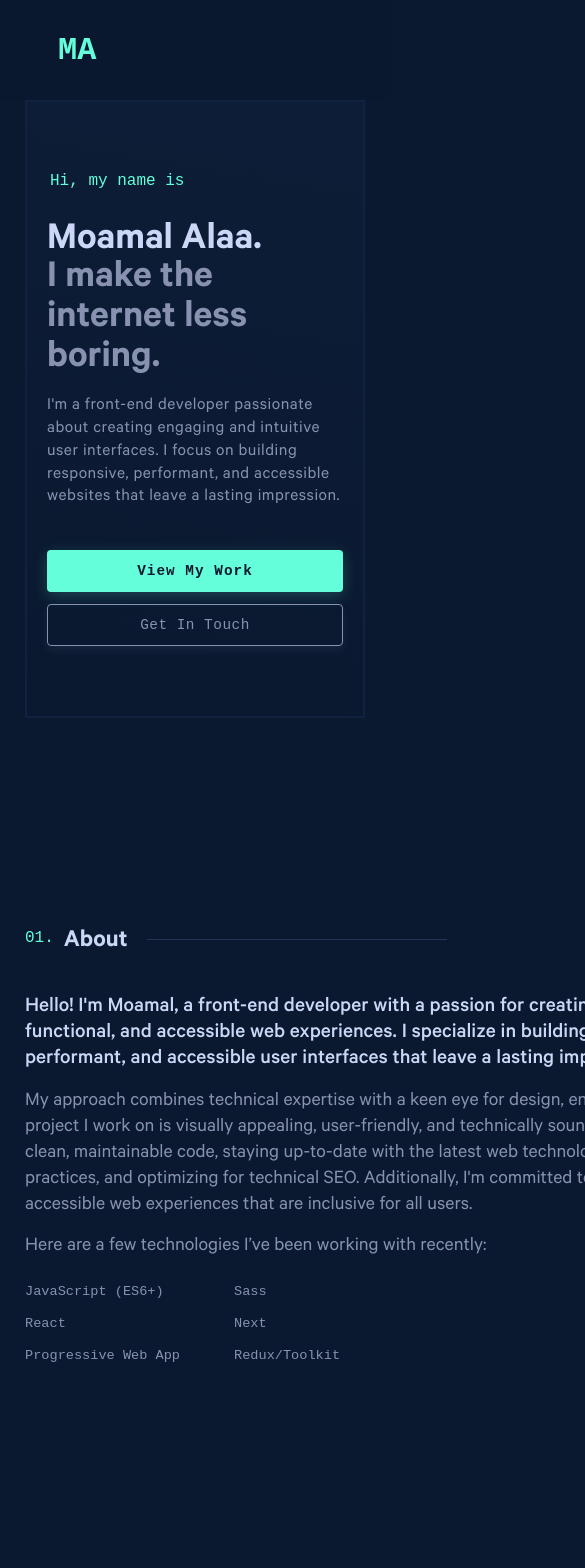
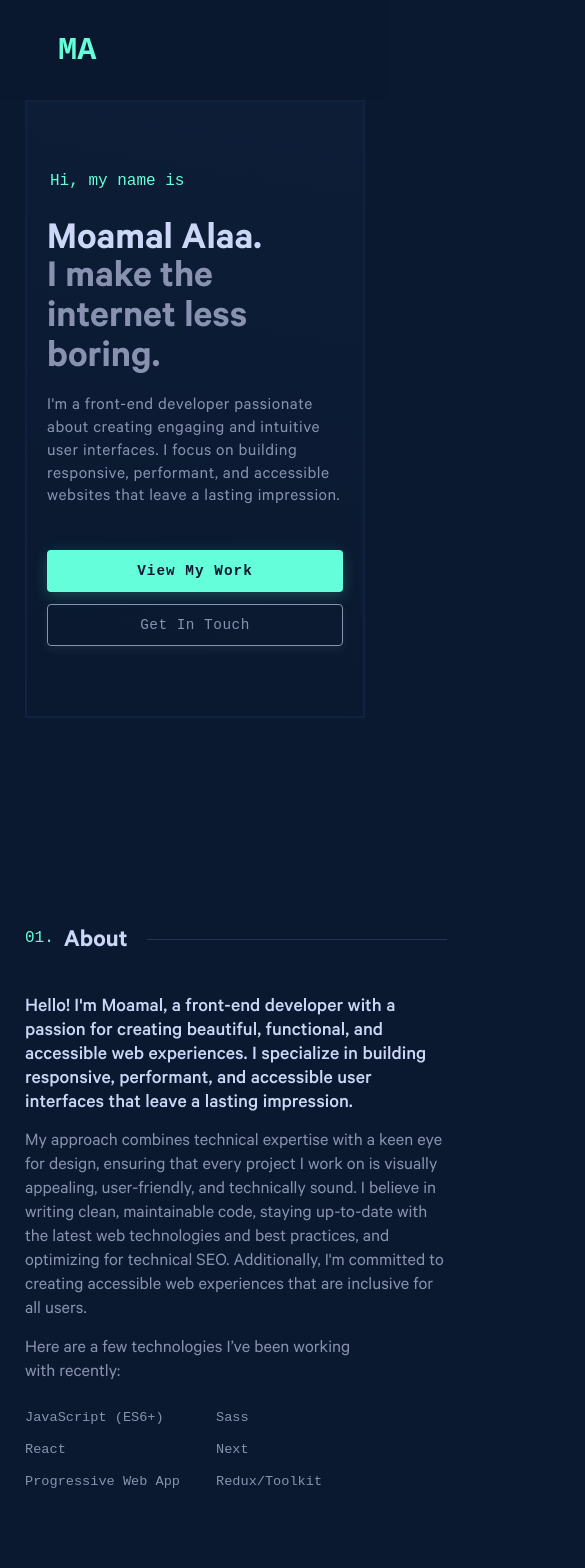
Before and after one commit to Moamal-2000/moamal-alaa, a Next.js app: page / in a window 390 px wide. Shown: the top 1568 px of the page, 585 px wide, since content can reach past the window. Built offline with nearby package versions, Linux system fonts and the light colour scheme.

Commit message:
style: support responsiveness to AboutSection for all screen sizes

```diff
--- a/src/components/Home/AboutSection/AboutSection.module.scss
+++ b/src/components/Home/AboutSection/AboutSection.module.scss
@@ -1,15 +1,13 @@
+@use "@/styles/mixins" as m;
+
 .aboutSection {
   width: fit-content;
   margin: 0 auto;
 }
 
 .aboutSection .content {
-  position: relative;
-  z-index: 1;
-  padding: 0;
-  border-radius: 8px;
-  transition: color 0.3s ease, background-color 0.3s ease, border-color 0.3s ease, box-shadow 0.3s ease, transform 0.3s ease, opacity 0.3s ease;
-  width: 720px;
+  max-width: 720px;
+  width: 100%;
   text-wrap: pretty;
 }
 
@@ -20,6 +18,19 @@
   margin-bottom: 15px;
 }
 
+@include m.small {
+  .aboutSection .content p {
+    font-size: 1.15rem;
+  }
+}
+
+@include m.very-small {
+  .aboutSection .content p {
+    font-size: 1rem;
+    text-wrap: pretty;
+  }
+}
+
 .aboutSection .content p.firstParagraph {
   color: #ccd6f6;
   font-size: 1.35rem;
@@ -27,12 +38,22 @@
   font-weight: 500;
 }
 
+@include m.small {
+  .aboutSection .content p.firstParagraph {
+    font-size: 1.25rem;
+  }
+}
+
+@include m.very-small {
+  .aboutSection .content p.firstParagraph {
+    font-size: 1.05rem;
+  }
+}
+
 .aboutSection .techList {
   display: grid;
   grid-template-columns: repeat(2, auto);
   gap: 1px 38px;
-  padding: 0;
-  margin: 0;
   list-style: none;
   width: fit-content;
   margin-top: 20px;
@@ -40,9 +61,20 @@
   left: -8px;
 }
 
+@include m.small {
+  .aboutSection .techList {
+    gap: 1px 20px;
+  }
+}
+
+@include m.very-small {
+  .aboutSection .techList {
+    grid-template-columns: auto;
+  }
+}
+
 .aboutSection .techList li {
   position: relative;
-  padding-left: 0;
   color: #8892b0;
   font-size: .85rem;
   font-family: var(--font-mono);
@@ -56,3 +88,36 @@
     color: #64ffda;
   }
 }
+
+@include m.very-small {
+
+  // JavaScript
+  .aboutSection .techList li:nth-child(1) {
+    order: 2;
+  }
+
+  // Sass
+  .aboutSection .techList li:nth-child(2) {
+    order: 6;
+  }
+
+  // React
+  .aboutSection .techList li:nth-child(3) {
+    order: 4;
+  }
+
+  // Next
+  .aboutSection .techList li:nth-child(4) {
+    order: 5;
+  }
+
+  // Progressive Web Apps
+  .aboutSection .techList li:nth-child(5) {
+    order: 1;
+  }
+
+  // Redux/Toolkit
+  .aboutSection .techList li:nth-child(6) {
+    order: 3;
+  }
+}
--- a/src/styles/globals.scss
+++ b/src/styles/globals.scss
@@ -67,6 +67,12 @@ main {
   }
 }
 
+@include m.very-small {
+  main {
+    padding: 0 15px;
+  }
+}
+
 section {
   padding-block: 100px;
 }
```
